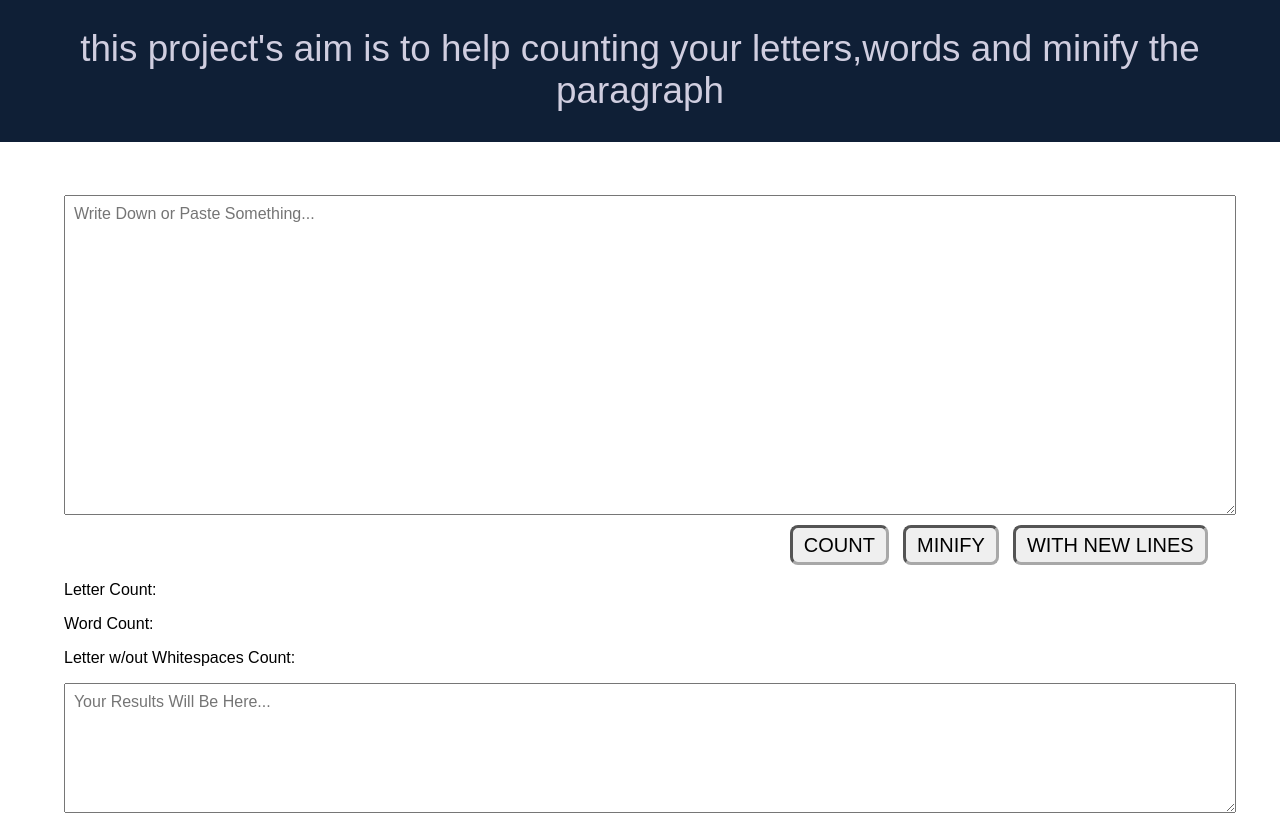
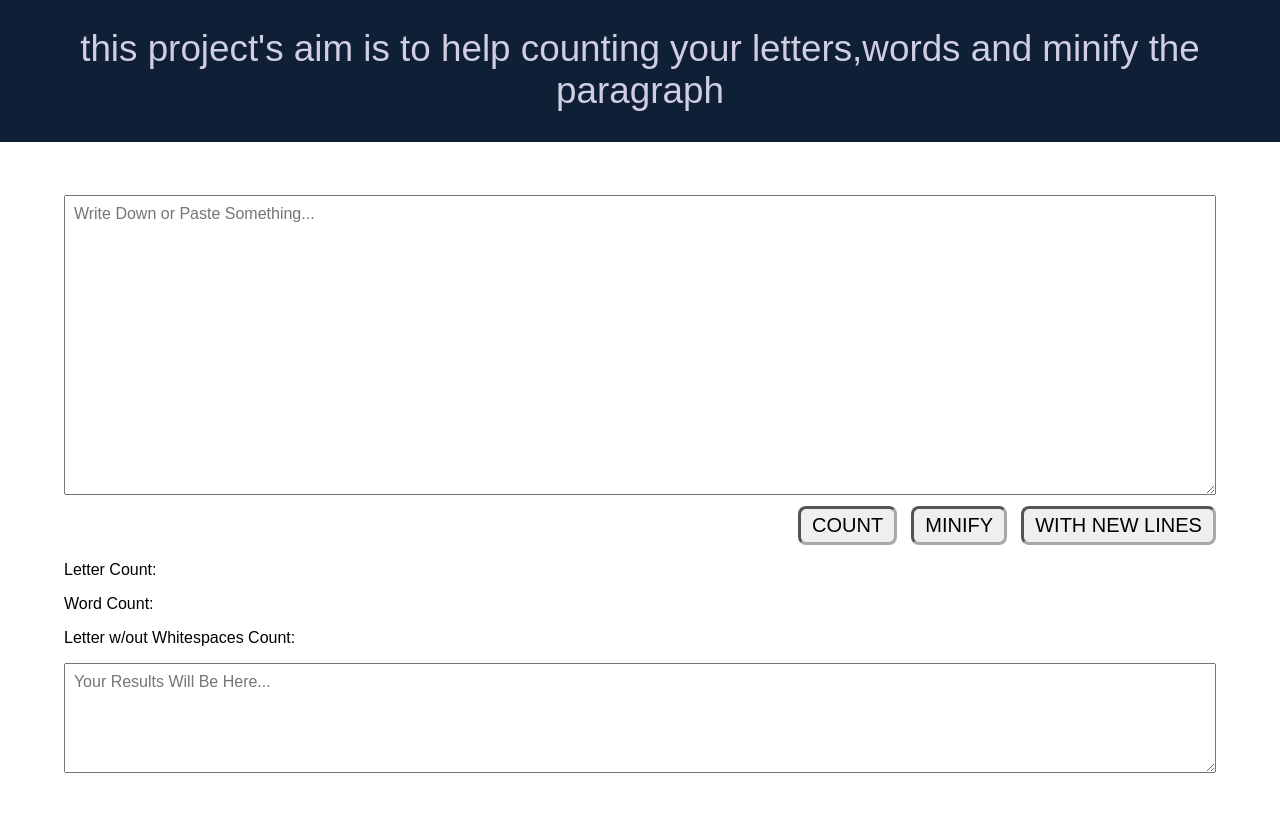
Before and after one commit to ysrkaanky/WordCounter, a plain HTML site: page index.html in a window 1280 px wide. Shown: the part 87-927 px from the top of the page. After the commit the page ends 887 px from the top, so only its background shows below. Drawn offline with nearby package versions, Linux system fonts and the light colour scheme.

Commit message:
Update style.css

```diff
--- a/style.css
+++ b/style.css
@@ -57,10 +57,11 @@ textarea {
 
 .textareaEl {
    min-height: 300px;
+   box-sizing: border-box;
 }
 
 .buttonsContainer {
-   margin: 1.5ch;
+   margin: 1.5ch 0;
 }
 
 .buttonswrapper {
@@ -93,5 +94,6 @@ textarea {
 
 .resultsTA {
    height: 13ex;
+   box-sizing: border-box;
    margin-bottom: 3ex;
 }
```
